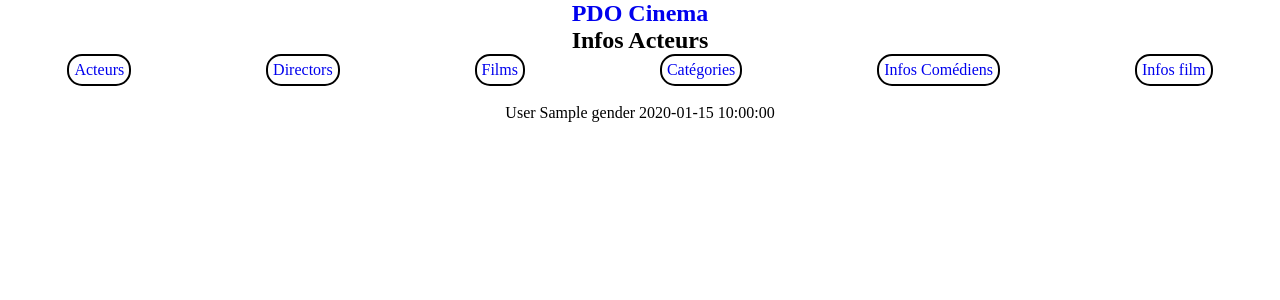
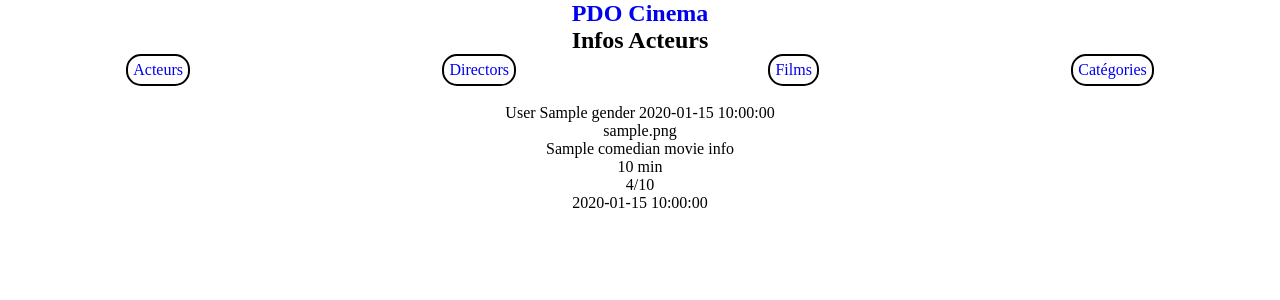
Before and after one commit to MrLylas/MVC, a PHP site: template view/info/comedianInfo.php in a window 1280 px wide. Shown: the top 300 px of the page. Run offline with PHP 8.4, Linux system fonts and the light colour scheme; the template is opened without the code that fills it: most values are stand-ins (such as "Sample title", 1, 10 or a date in 2020).

Commit message:
Add Comedian Info function

```diff
--- a/index.php
+++ b/index.php
@@ -45,7 +45,7 @@ use Controller\CinemaController;
 
         //Info
 
-        case "filmInfo" : $ctrlCinema->infoFilm();break;
+        case "filmInfo" : $ctrlCinema->infoFilm($_GET["id"]);break;
         case "comedianInfo" : $ctrlPerson->comedianInfo($_GET["id"]);break;
 
 
--- a/view/info/comedianInfo.php
+++ b/view/info/comedianInfo.php
@@ -1,9 +1,6 @@
 <?php ob_start();?>
 
 
-<table class="movieTable">
-
-    <tbody>
         <?php
 foreach($requete->fetchAll() as $actor) { ?>
     <div class="actor">
@@ -11,9 +8,20 @@ foreach($requete->fetchAll() as $actor) { ?>
         <?= $actor["gender"]?>
         <?= $actor["birth_date"]?>
     </div>
+    <?php } ?>
+    <?php
+foreach($ComedianMovieInfo->fetchAll() as $movie) { ?>
+    <div class="movie">
+        <?= $movie["movie_poster"]?>
+
+        <p><?= $movie["movie_name"]?></p>
+        <p><?= $movie["duration"]?> min</p>
+        <p><?= $movie["rating"]?>/10</p>
+        <p><?= $movie["release_date"]?></p><br>
+    </div>
 <?php } ?>
     </tbody>
-</table>
+
 
 <?php
 
--- a/view/list/listActeurs.php
+++ b/view/list/listActeurs.php
@@ -15,6 +15,10 @@
     </tbody>
 </table>
 
+<a href="index.php?action=addComedianForm">
+    <div class="btnAdd">Add Comedian</div>
+</a>
+
 <?php
 
 $titre = "Liste des films";
--- a/view/template.php
+++ b/view/template.php
@@ -16,8 +16,6 @@
             <a href="index.php?action=listDirector"><div class="btnMenu">Directors</div></a>
             <a href="index.php?action=listFilms"><div class="btnMenu">Films</div></a>
             <a href="index.php?action=listCategory"><div class="btnMenu">Catégories</div></a>
-            <a href="index.php?action=comedianInfo"><div class="btnMenu">Infos Comédiens</div></a>
-            <a href="index.php?action=filmInfo"><div class="btnMenu">Infos film</div></a>
         </div>
     </nav><br>
         <div id="wrapper">
```
Also changed, not shown: controller/CinemaController.php (+12 -16 lines), view/list/listFilms.php (+9 -15 lines).
